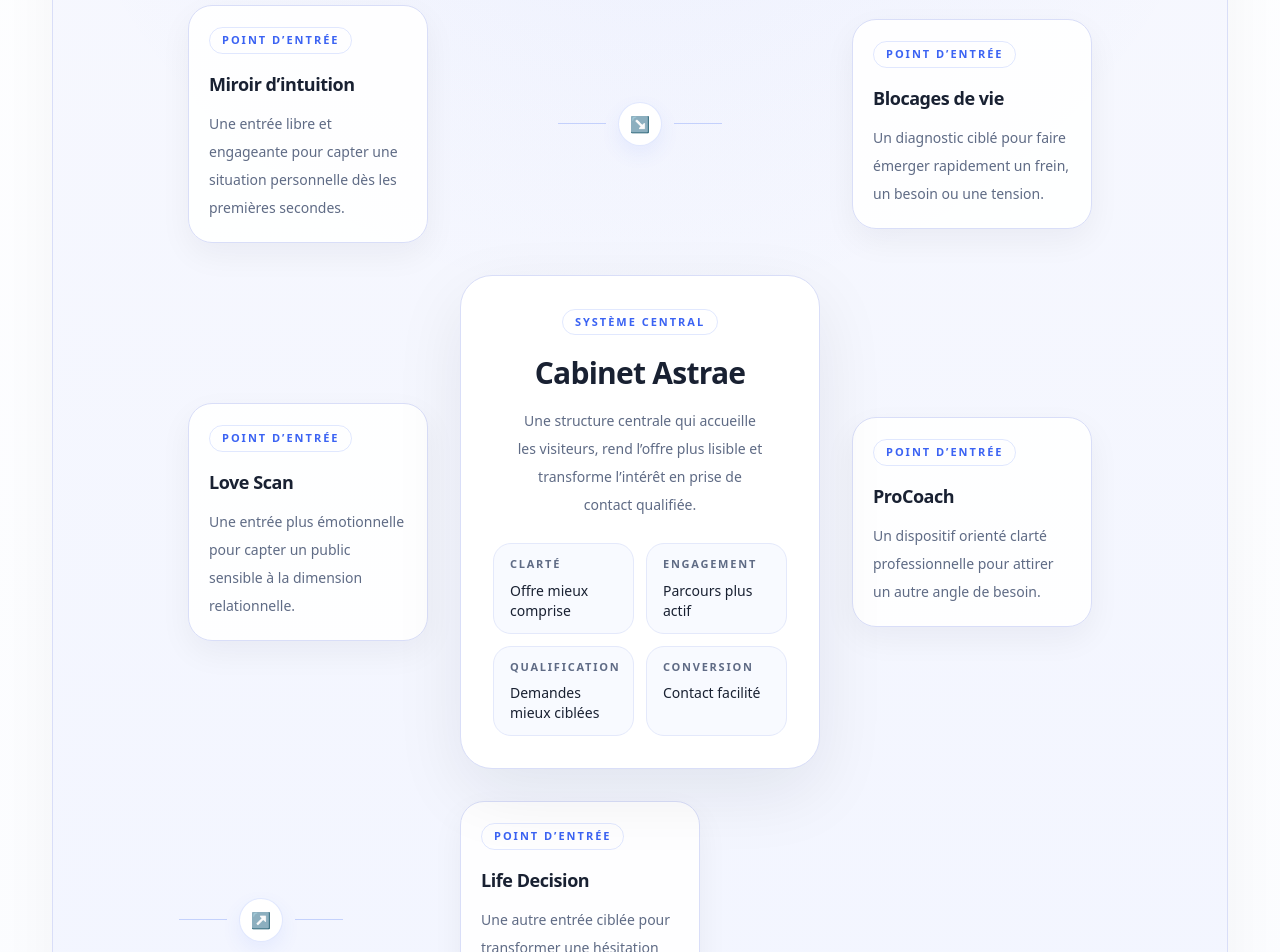
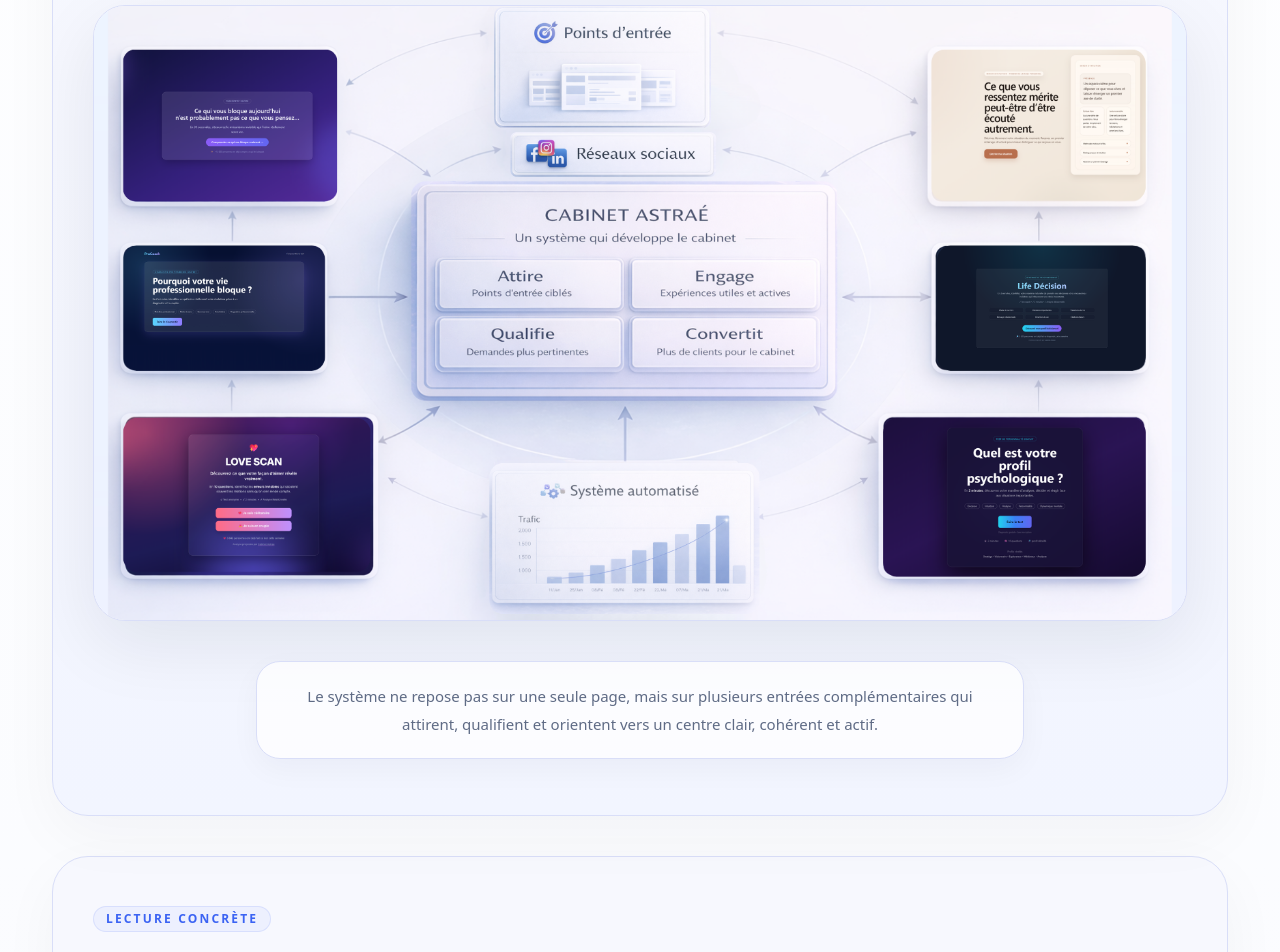
Before and after one commit to arnaudcrestey/portail-site-vitrine, a Next.js app: page /systeme in a window 1280 px wide. Shown: the part 1300-2252 px from the top of the page. Built offline with nearby package versions, Linux system fonts and the light colour scheme.

Commit message:
Update page.tsx

```diff
--- a/app/systeme/page.tsx
+++ b/app/systeme/page.tsx
@@ -1,3 +1,4 @@
+import Image from 'next/image';
 import Link from 'next/link';
 import type { Metadata } from 'next';
 
@@ -117,142 +118,15 @@ export default function SystemePage() {
             </div>
 
             <div className="relative mt-14">
-              <div className="grid gap-8 lg:grid-cols-[1fr_360px_1fr] lg:grid-rows-[auto_auto_auto] lg:items-center">
-                <div className="flex justify-center lg:justify-end">
-                  <div className="w-full max-w-[240px] rounded-[24px] border border-[#d9def8] bg-white/95 px-5 py-5 shadow-[0_12px_32px_rgba(15,23,42,0.05)]">
-                    <div className="inline-flex rounded-full border border-primary/15 bg-primary/6 px-3 py-1 text-[11px] font-semibold uppercase tracking-[0.18em] text-primary">
-                      Point d’entrée
-                    </div>
-                    <h3 className="mt-4 text-lg font-semibold text-ink">Miroir d’intuition</h3>
-                    <p className="mt-3 text-sm leading-7 text-slate">
-                      Une entrée libre et engageante pour capter une situation personnelle dès les
-                      premières secondes.
-                    </p>
-                  </div>
-                </div>
-
-                <div className="hidden lg:flex items-center justify-center">
-                  <div className="flex items-center gap-3">
-                    <div className="h-px w-12 bg-primary/25" />
-                    <div className="flex h-11 w-11 items-center justify-center rounded-full border border-primary/15 bg-white text-primary shadow-[0_8px_20px_rgba(59,99,243,0.08)]">
-                      ↘
-                    </div>
-                    <div className="h-px w-12 bg-primary/25" />
-                  </div>
-                </div>
-
-                <div className="flex justify-center lg:justify-start">
-                  <div className="w-full max-w-[240px] rounded-[24px] border border-[#d9def8] bg-white/95 px-5 py-5 shadow-[0_12px_32px_rgba(15,23,42,0.05)]">
-                    <div className="inline-flex rounded-full border border-primary/15 bg-primary/6 px-3 py-1 text-[11px] font-semibold uppercase tracking-[0.18em] text-primary">
-                      Point d’entrée
-                    </div>
-                    <h3 className="mt-4 text-lg font-semibold text-ink">Blocages de vie</h3>
-                    <p className="mt-3 text-sm leading-7 text-slate">
-                      Un diagnostic ciblé pour faire émerger rapidement un frein, un besoin ou une
-                      tension.
-                    </p>
-                  </div>
-                </div>
-
-                <div className="flex justify-center lg:justify-end">
-                  <div className="w-full max-w-[240px] rounded-[24px] border border-[#d9def8] bg-white/95 px-5 py-5 shadow-[0_12px_32px_rgba(15,23,42,0.05)]">
-                    <div className="inline-flex rounded-full border border-primary/15 bg-primary/6 px-3 py-1 text-[11px] font-semibold uppercase tracking-[0.18em] text-primary">
-                      Point d’entrée
-                    </div>
-                    <h3 className="mt-4 text-lg font-semibold text-ink">Love Scan</h3>
-                    <p className="mt-3 text-sm leading-7 text-slate">
-                      Une entrée plus émotionnelle pour capter un public sensible à la dimension
-                      relationnelle.
-                    </p>
-                  </div>
-                </div>
-
-                <div className="relative flex justify-center">
-                  <div className="absolute inset-0 -z-10 flex items-center justify-center">
-                    <div className="h-[280px] w-[280px] rounded-full bg-[radial-gradient(circle,rgba(59,99,243,0.10)_0%,rgba(59,99,243,0.04)_38%,transparent_70%)] blur-xl" />
-                  </div>
-
-                  <div className="w-full max-w-[360px] rounded-[32px] border border-[#d9def8] bg-white px-8 py-8 text-center shadow-[0_24px_70px_rgba(15,23,42,0.08)]">
-                    <div className="mx-auto inline-flex rounded-full border border-primary/15 bg-primary/6 px-3 py-1 text-[11px] font-semibold uppercase tracking-[0.18em] text-primary">
-                      Système central
-                    </div>
-
-                    <h3 className="mt-5 text-2xl font-semibold tracking-tight text-ink sm:text-3xl">
-                      Cabinet Astrae
-                    </h3>
-
-                    <p className="mx-auto mt-4 max-w-[250px] text-sm leading-7 text-slate">
-                      Une structure centrale qui accueille les visiteurs, rend l’offre plus lisible
-                      et transforme l’intérêt en prise de contact qualifiée.
-                    </p>
-
-                    <div className="mt-6 grid grid-cols-2 gap-3 text-left">
-                      <div className="rounded-[18px] border border-[#e4e9fb] bg-[#f8faff] px-4 py-3">
-                        <p className="text-[11px] font-semibold uppercase tracking-[0.16em] text-slate">
-                          Clarté
-                        </p>
-                        <p className="mt-2 text-sm font-medium text-ink">Offre mieux comprise</p>
-                      </div>
-
-                      <div className="rounded-[18px] border border-[#e4e9fb] bg-[#f8faff] px-4 py-3">
-                        <p className="text-[11px] font-semibold uppercase tracking-[0.16em] text-slate">
-                          Engagement
-                        </p>
-                        <p className="mt-2 text-sm font-medium text-ink">Parcours plus actif</p>
-                      </div>
-
-                      <div className="rounded-[18px] border border-[#e4e9fb] bg-[#f8faff] px-4 py-3">
-                        <p className="text-[11px] font-semibold uppercase tracking-[0.16em] text-slate">
-                          Qualification
-                        </p>
-                        <p className="mt-2 text-sm font-medium text-ink">Demandes mieux ciblées</p>
-                      </div>
-
-                      <div className="rounded-[18px] border border-[#e4e9fb] bg-[#f8faff] px-4 py-3">
-                        <p className="text-[11px] font-semibold uppercase tracking-[0.16em] text-slate">
-                          Conversion
-                        </p>
-                        <p className="mt-2 text-sm font-medium text-ink">Contact facilité</p>
-                      </div>
-                    </div>
-                  </div>
-                </div>
-
-                <div className="flex justify-center lg:justify-start">
-                  <div className="w-full max-w-[240px] rounded-[24px] border border-[#d9def8] bg-white/95 px-5 py-5 shadow-[0_12px_32px_rgba(15,23,42,0.05)]">
-                    <div className="inline-flex rounded-full border border-primary/15 bg-primary/6 px-3 py-1 text-[11px] font-semibold uppercase tracking-[0.18em] text-primary">
-                      Point d’entrée
-                    </div>
-                    <h3 className="mt-4 text-lg font-semibold text-ink">ProCoach</h3>
-                    <p className="mt-3 text-sm leading-7 text-slate">
-                      Un dispositif orienté clarté professionnelle pour attirer un autre angle de
-                      besoin.
-                    </p>
-                  </div>
-                </div>
-
-                <div className="hidden lg:flex items-center justify-center">
-                  <div className="flex items-center gap-3">
-                    <div className="h-px w-12 bg-primary/25" />
-                    <div className="flex h-11 w-11 items-center justify-center rounded-full border border-primary/15 bg-white text-primary shadow-[0_8px_20px_rgba(59,99,243,0.08)]">
-                      ↗
-                    </div>
-                    <div className="h-px w-12 bg-primary/25" />
-                  </div>
-                </div>
-
-                <div className="flex justify-center lg:justify-start">
-                  <div className="w-full max-w-[240px] rounded-[24px] border border-[#d9def8] bg-white/95 px-5 py-5 shadow-[0_12px_32px_rgba(15,23,42,0.05)]">
-                    <div className="inline-flex rounded-full border border-primary/15 bg-primary/6 px-3 py-1 text-[11px] font-semibold uppercase tracking-[0.18em] text-primary">
-                      Point d’entrée
-                    </div>
-                    <h3 className="mt-4 text-lg font-semibold text-ink">Life Decision</h3>
-                    <p className="mt-3 text-sm leading-7 text-slate">
-                      Une autre entrée ciblée pour transformer une hésitation ou une réflexion en
-                      engagement.
-                    </p>
-                  </div>
-                </div>
+              <div className="overflow-hidden rounded-[32px] border border-[#d9def8] bg-white shadow-[0_24px_70px_rgba(15,23,42,0.08)]">
+                <Image
+                  src="/images/schema-cabinet-astrae.png"
+                  alt="Schéma du système digital d’acquisition autour de plusieurs points d’entrée"
+                  width={1680}
+                  height={945}
+                  priority
+                  className="h-auto w-full object-contain"
+                />
               </div>
             </div>
 
```
